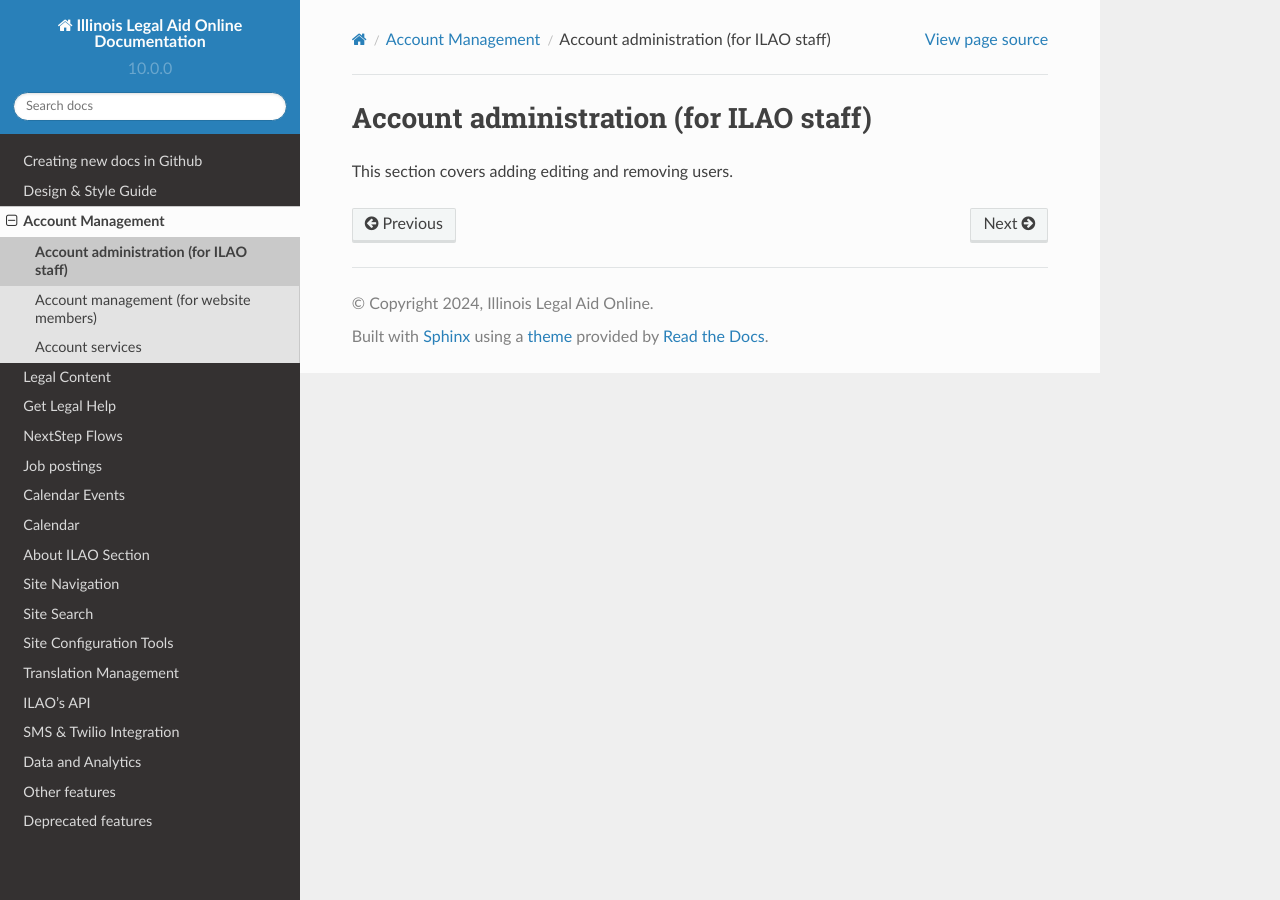
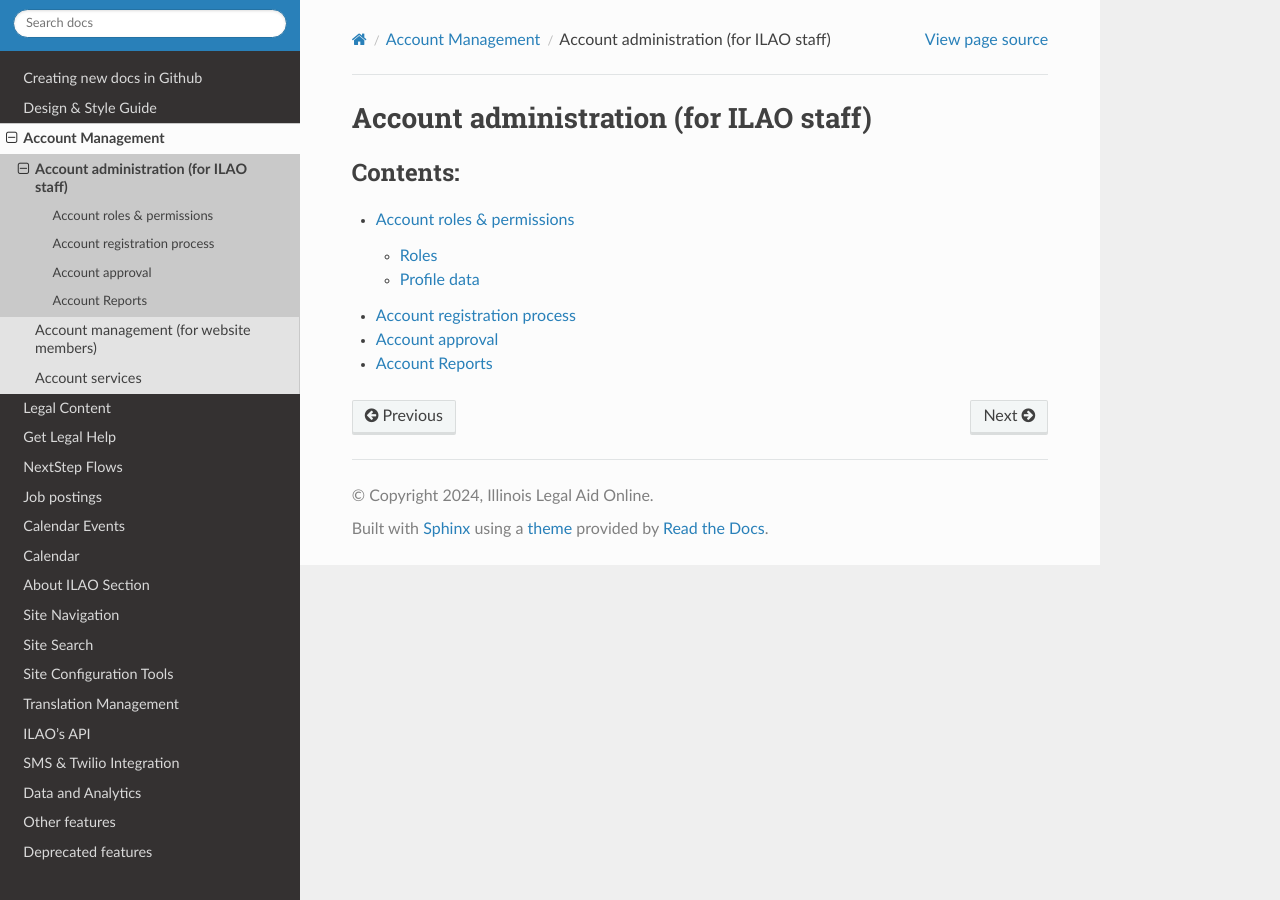
Before and after one commit to IllinoisLegalAidOnline/website-docs, a Sphinx documentation site: the page built from docs/source/account_admin.rst, in a window 1280 px wide. Built offline with Sphinx 7.4.7 and the Read the Docs theme 2.0.0, drawn with Linux system fonts in a browser that asks for light colours; some of the changed lines change nothing that is shown.

Commit message:
Added account management

```diff
--- a/docs/source/account_admin.rst
+++ b/docs/source/account_admin.rst
@@ -1,5 +1,11 @@
 ==========================================
 Account administration (for ILAO staff)
 ==========================================
+.. toctree::
+   :maxdepth: 2
+   :caption: Contents:
 
-This section covers adding editing and removing users.
+   user_roles
+   user_registration
+   user_approval
+   user_reports
--- /dev/null
+++ b/docs/source/user_approval.rst
@@ -0,0 +1,3 @@
+===================
+Account approval
+===================
--- /dev/null
+++ b/docs/source/user_registration.rst
@@ -0,0 +1,3 @@
+=========================================
+Account registration process
+=========================================
--- /dev/null
+++ b/docs/source/user_reports.rst
@@ -0,0 +1,5 @@
+========================
+Account Reports
+========================
+
+..todo:: Needs built
--- /dev/null
+++ b/docs/source/user_roles.rst
@@ -0,0 +1,38 @@
+==============================
+Account roles & permissions
+==============================
+
+Roles
+========
+We have the following roles:
+
+ * **Legal self-help center navigator**. This should be given to navigators of LSHC locations that need to be able to post jobs, events, or manage their organization's profile.
+ * **Law student member**. This is given automatically to anyone registering with a .edu email address. Law school staff at legal aid clinics are manually given other permissions as needed.
+ * **Pro bono member**. Lawyers, paralegals who indicate when registering are given this role. Pro bono members can post jobs, events, and access legal content restricted to pro bono users.
+ * **Legal aid member**. This should be limited to users who are current employees of a legal aid organization. If the user registered with a legal aid organization email, they will automatically be given this role. Volunteers at legal aid organizations should be given pro bono permissions.
+ * **Translator**. This role is not active currently.
+ * **Subject matter expert**. This role is not actively used but will be used to indicate that the user is a legal content volunteer as we build out our gamification features.
+ * **Intern**. An intern at ILAO
+ * **Staff**. A staff member at ILAO. This user has elevated permissions and can do most anything on the website.
+ * **Content manager**. A member of the legal content team. This role is used exclusively to determine who gets content-related emails.
+ * **API consumer**.  This is a special role for connecting to ILAO's APIs.
+
+.. note:: Community members are not given any of the above roles. They are just "authenticated users" (that is, they can log in and access the basic permissions that all logged-in roles have). There will not be a role listed for these users in people reports.
+
+Profile data
+==============
+
+We collect and store:
+
+* the user's name
+* the user's email. This must be unique in the system
+* a system-generated user ID
+* areas of interest and expertise, if the user chooses to provide those. These are limited to the top level website categories like Family & Safety, House & Apartment.
+* address (at least a zip code)
+* employer (for all but law student and community members)
+* profile picture
+* notification preferences (email, text or none)
+* opt-in for SMS preference
+* Mailchimp subscriptions (eUpdates, blog, newsletter)
+* Biography (for some user roles)
+* Whether they are interested in participating in user testing
```
